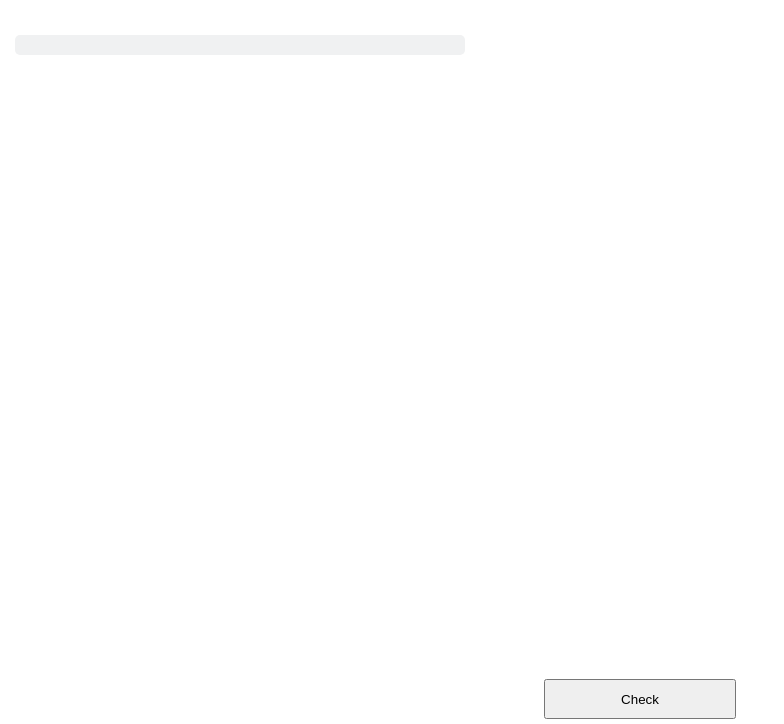
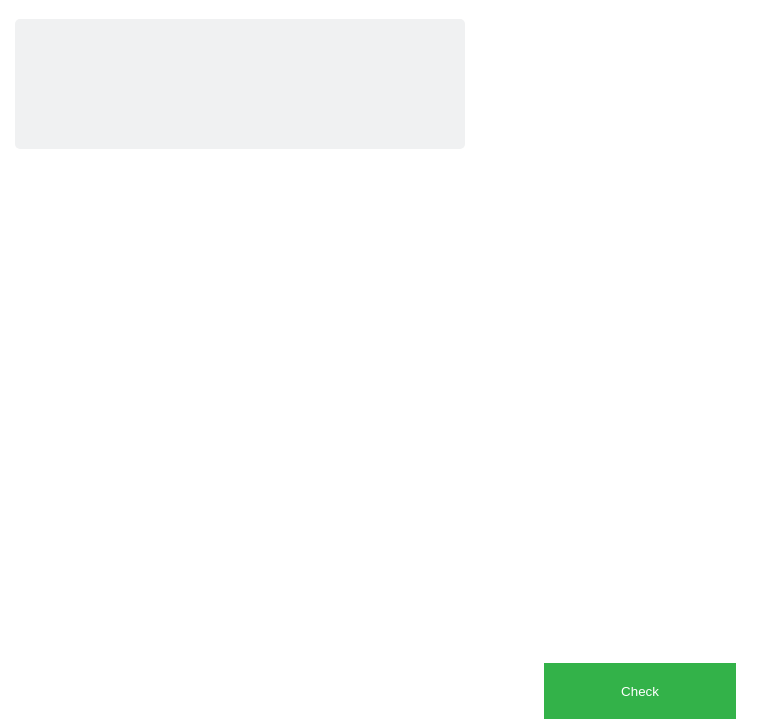
Before and after one commit to LucasStevenson/CS166-PhishDetector, a browser extension: page index.html in a window 1280 px wide. Shown: the part 76-800 px from the top of the page, without its empty margins (0-784 px from the left). Drawn offline with Linux system fonts and the light colour scheme.

Commit message:
css changes

```diff
--- a/content.js
+++ b/content.js
@@ -19,7 +19,7 @@ chrome.tabs.query({ active: true, lastFocusedWindow: true }, async (tabs) => {
     const emailHTML = await getEmailPageRawHTML();
     let { subjectLine, emailSender, emailBody } = getEmailContents(emailHTML);
     // displays the email contents on the extension ui
-    document.getElementById("subjectLine").innerText = subjectLine;
+    document.getElementById("subjectLine").innerText = "Subject: " + subjectLine;
     document.getElementById("sender").innerText = "From: " + emailSender;
     document.getElementById("emailBody").innerText = emailBody;
 });
--- a/index.html
+++ b/index.html
@@ -10,13 +10,7 @@
 
 <body>
   <div class="container" style="width: 450px">
-    <button id="checkButton" style="
-          bottom: 5px;
-          position: fixed;
-          width: 15%;
-          height: 5%;
-          right: 42.5%;
-        ">
+    <button id="checkButton">
       Check
     </button>
     <script src="gpt.js"></script>
@@ -27,7 +21,7 @@
     <h4 id="sender"></h4>
     <!-- <h5>Content:</h5> -->
     <div id="emailContentDiv" class="emailContentDiv">
-      <p id="emailBody"></p>
+      <p id="emailBody" style="margin: 0;"></p>
     </div>
     <h2></h2>
 </body>
--- a/style.css
+++ b/style.css
@@ -1,13 +1,12 @@
 body {
-    /* text-align: center; */
     padding: 7px;
 }
 
 p {
     text-align: left;
-    background-color: #f0f1f2;
-    border-radius: 5px;
-    padding: 10px;
+    padding-left: 10px;
+    padding-right: 10px;
+    padding-top: 4px;
 }
 
 .phishlogo {
@@ -17,11 +16,32 @@ p {
 }
 
 .emailContentDiv {
+    background-color: #f0f1f2;
     max-height: 170px;
     overflow-y: scroll;
+    border-radius: 5px;
+    margin-bottom: 20px;
+    min-height: 130px;
 }
 
-/* ::-webkit-scrollbar {
+button {
+    bottom: 5px;
+    position: fixed;
+    width: 15%;
+    height: 7%;
+    right: 42.5%;
+    background-color: #33b249;
+    color: white;
+    border: none;
+}
+
+button:hover {
+    scale: 1.04;
+    font-weight: bold;
+}
+
+/*FOR PERSISTENT SCROLLBAR
+::-webkit-scrollbar {
     -webkit-appearance: none;
     width: 7px;
 }
```
